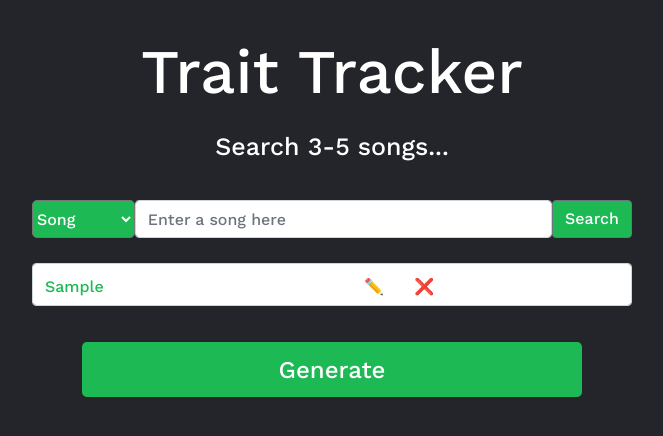
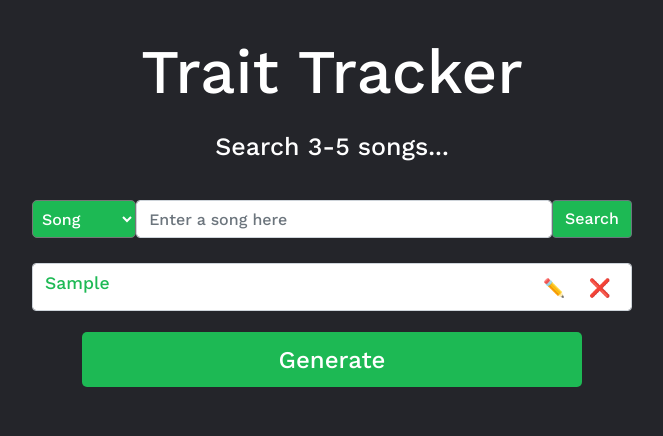
Before and after one commit to jessejamesss/Spotify, a Node project: template views/trait-tracker.ejs in a window 1280 px wide. Shown: the part 110-546 px from the top of the page, without its empty margins (308-971 px from the left). Run offline with Node 20 templates, Linux system fonts and the light colour scheme; the template is opened without the code that fills it: most values are stand-ins (such as "Sample title", 1, 10 or a date in 2020).

Commit message:
delete/update float

```diff
--- a/public/css/tt.css
+++ b/public/css/tt.css
@@ -119,19 +119,16 @@ form input[type="submit"] {
     color: white;
     width: 150px;
     border-radius: 5px;
+    padding-left: 5px;
 }
-
-/* .flex {
-    display: flex;
-    flex-direction: row;
-} */
 
 .songCSS {
     display: block;
     width: 600px;
     /* height: calc(1.5em + 0.75rem + 2px); */
+    height: 48px;
     padding: 0.375rem 0.75rem;
-    font-size: 1rem;
+    font-size: 1.1rem;
     font-weight: 400;
     line-height: 1.5;
     color: #1db954;
@@ -141,6 +138,8 @@ form input[type="submit"] {
     border-radius: 0.25rem;
     transition: border-color .15s ease-in-out,
         box-shadow .15s ease-in-out;
+    align-items: center;
+    justify-content: center;
 }
 
 .joinGrid {
@@ -195,14 +194,24 @@ form input[type="submit"] {
     height:10px;
     display: inline-block;
     background-color: white;
+    align-items: right;
+    /* font-size: 18px; */
 }
 
-#updateBtn {
-    padding-left: 240px;
+.btnContain {
+    justify-content: center;
+    width:100px;
+    background-color: white;
+    float:right;
+    margin-right: -10px;
 }
 
+/* #updateBtn {
+    padding-left: 240px;
+} */
+
 #deleteBtn {
-    margin-left: 45px;
+    margin-left: 30px;
 }
 
 .lineContain {
@@ -212,7 +221,8 @@ form input[type="submit"] {
 
 .showResults {
     justify-content: center;
-    padding-bottom: 20px;
+    align-items: center;
+    padding-bottom: 5px;
 }
 
 .getMBend:hover {
--- a/views/trait-tracker.ejs
+++ b/views/trait-tracker.ejs
@@ -86,6 +86,7 @@
                                 <!-- <div class="showResults" id="0"> -->
                                 <%= selectSongs[i]%>
 
+                            <div class="btnContain">
                                 <form action="tt-update" id="updateBtn" method="POST">
                                     <input type="hidden" name="ID" value="<%= selectSongID[i]%>"></input>
                                     <input type="submit" class="containBtn" id="btn<%=  i%>" value="✏️"></input>
@@ -96,6 +97,7 @@
                                 </form>
                                 </div>
                             </span>
+                            </div>
                         </div>
                     </li>
                     <% } %>
```
Also changed, not shown: public/css/home.css (+4 -4 lines).
